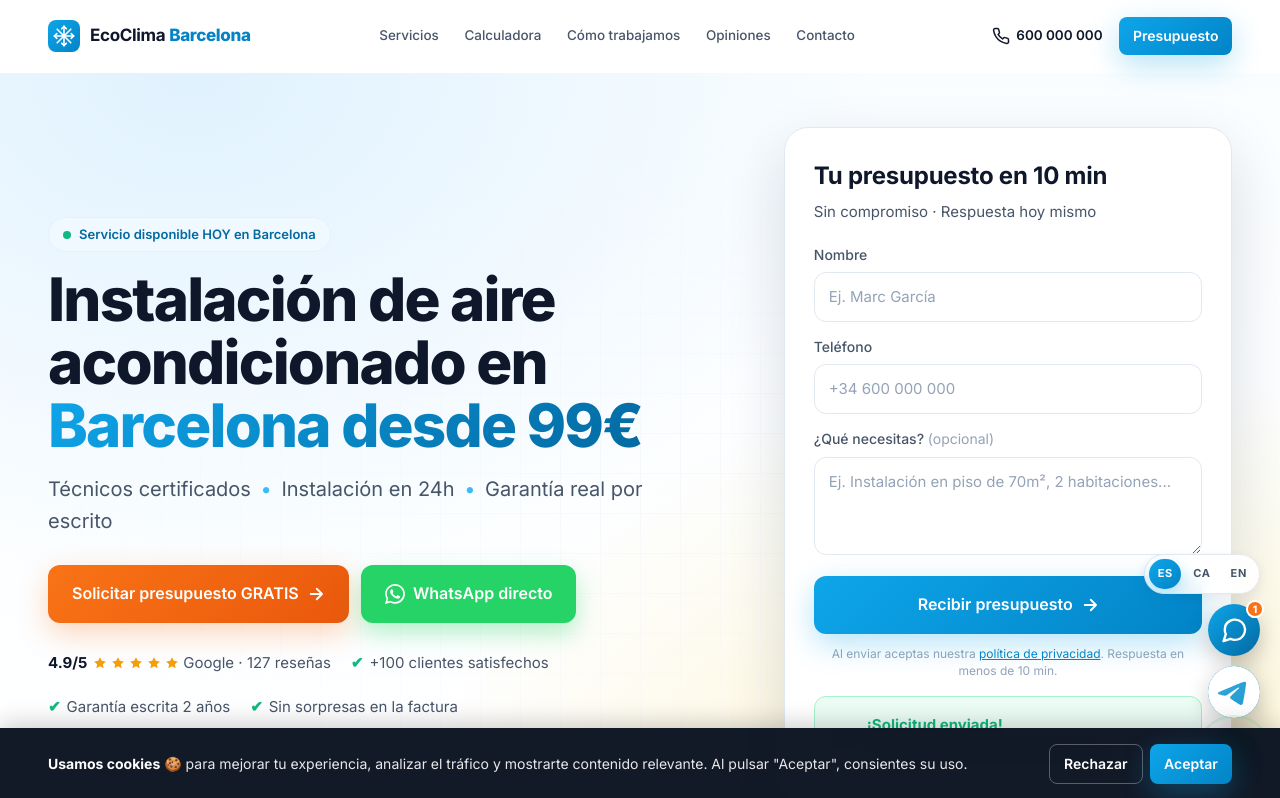
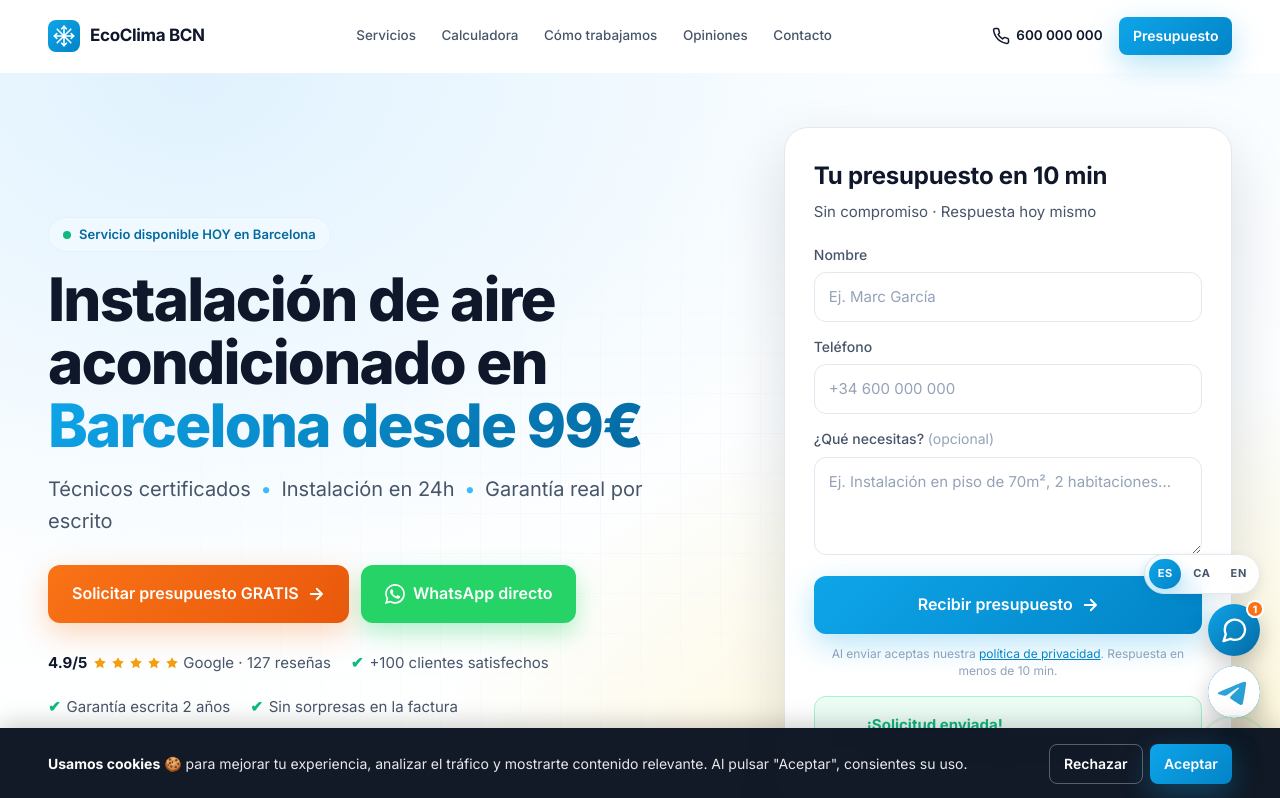
Before and after one commit to Ferlort/Eco_Clima_Barcelona-3, a plain HTML site: page index.html in a window 1280 px wide. Shown: the top 798 px of the page. Drawn offline with Linux system fonts and the light colour scheme.

Commit message:
02.05.26

```diff
--- a/index.html
+++ b/index.html
@@ -99,7 +99,7 @@
             <path d="M29 17l3 3-3 3"/>
           </g>
         </svg>
-        <span class="logo__text">EcoClima<strong>Barcelona</strong></span>
+        <span class="logo__text">EcoClima BCN</span>
       </a>
 
       <nav class="nav" aria-label="Navegación principal">
```
